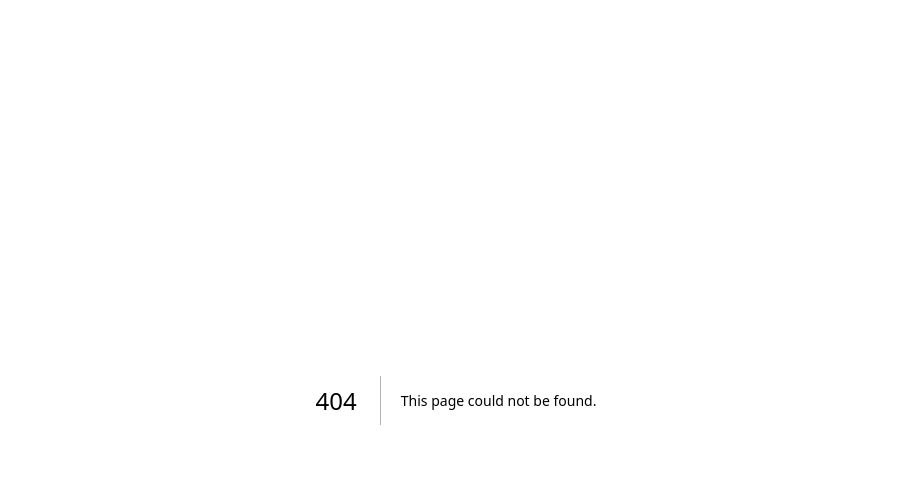
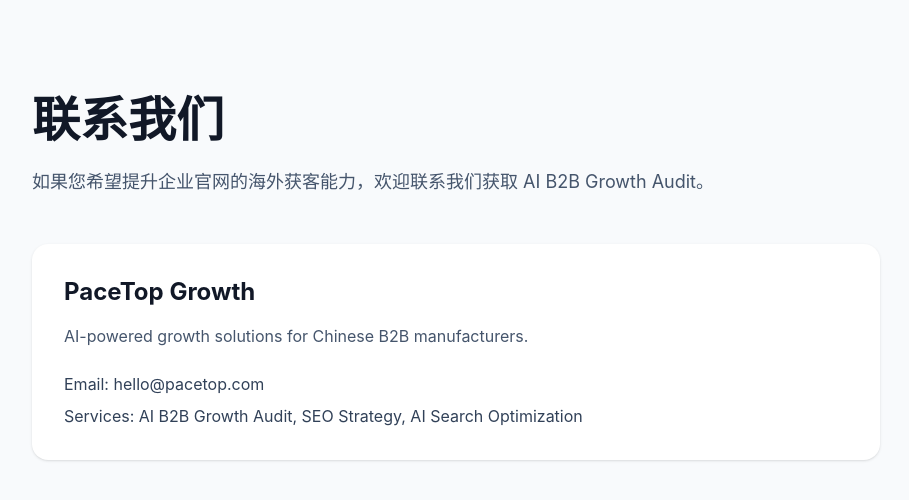
Before and after one commit to i20luoye/pacetop-growth, a Next.js app: page /contact in a window 1280 px wide. Before the commit this address had no page. Shown: the top 500 px of the page, without its empty margins (184-1093 px from the left). Built offline with nearby package versions, Linux system fonts and the light colour scheme.

Commit message:
Add contact page

```diff
--- /dev/null
+++ b/app/contact/page.tsx
@@ -0,0 +1,23 @@
+export default function ContactPage() {
+  return (
+    <main className="min-h-screen bg-slate-50 py-24">
+      <div className="mx-auto max-w-4xl px-6">
+        <h1 className="text-5xl font-bold">联系我们</h1>
+        <p className="mt-6 text-lg text-slate-600">
+          如果您希望提升企业官网的海外获客能力，欢迎联系我们获取 AI B2B Growth Audit。
+        </p>
+
+        <div className="mt-12 rounded-2xl bg-white p-8 shadow-sm">
+          <h2 className="text-2xl font-bold">PaceTop Growth</h2>
+          <p className="mt-4 text-slate-600">
+            AI-powered growth solutions for Chinese B2B manufacturers.
+          </p>
+          <div className="mt-6 space-y-2 text-slate-700">
+            <p>Email: hello@pacetop.com</p>
+            <p>Services: AI B2B Growth Audit, SEO Strategy, AI Search Optimization</p>
+          </div>
+        </div>
+      </div>
+    </main>
+  );
+}
```
